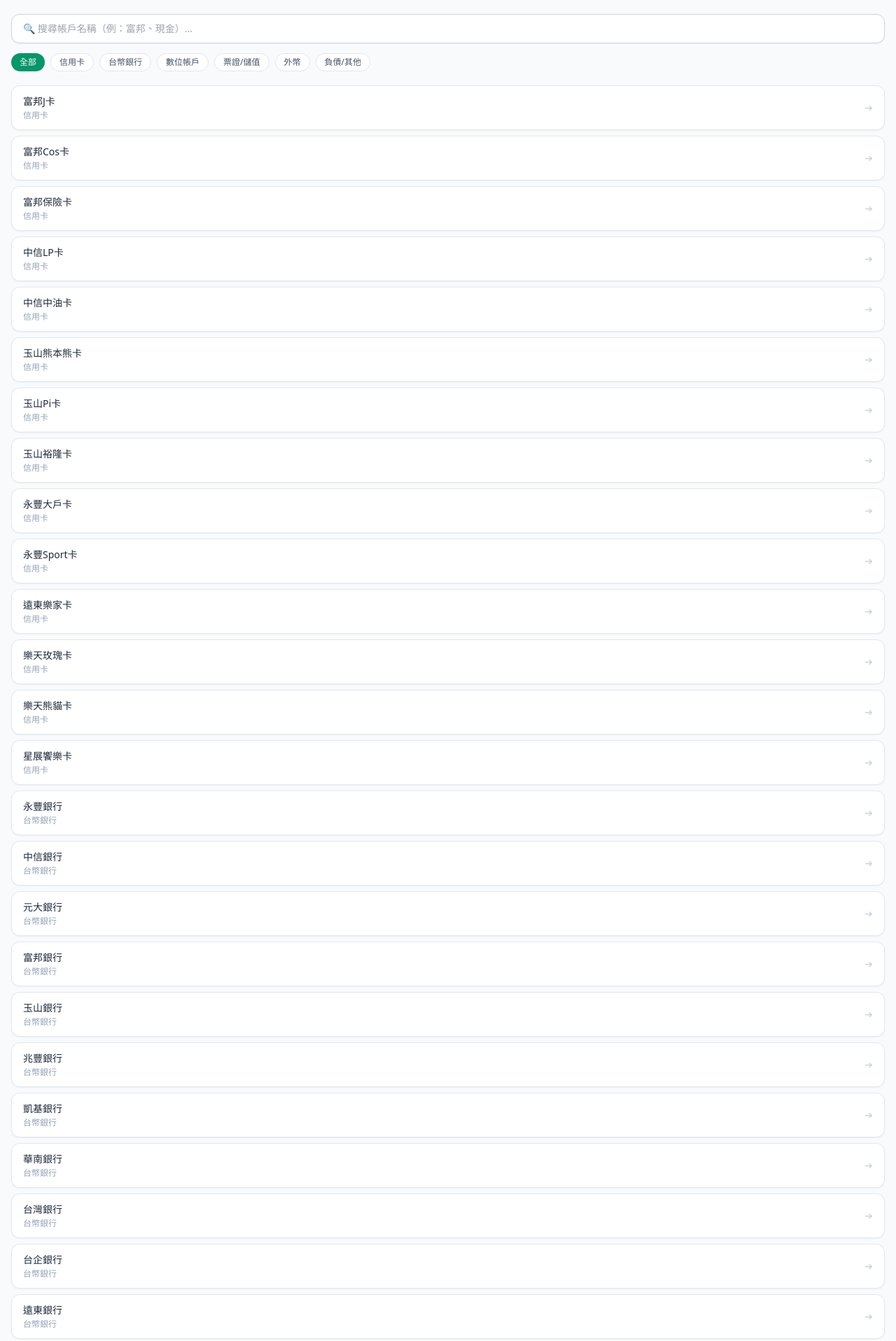
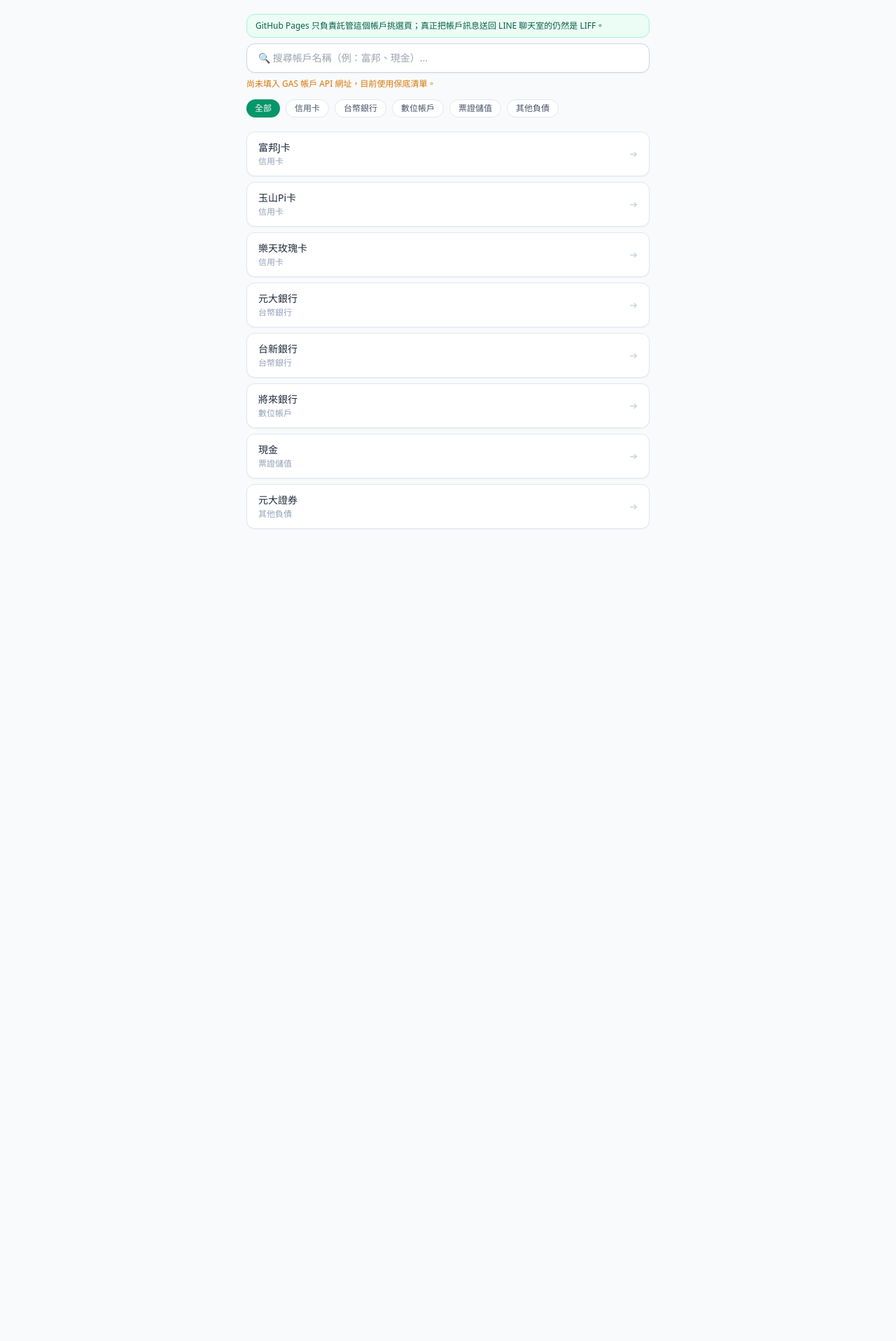
Before and after one commit to frank930218/line-account-picker, a plain HTML site: page index.html in a window 1280 px wide. Shown: the top 1917 px of the page at 70% size. After the commit the page ends 804 px from the top, so only its background shows below. Drawn offline with nearby package versions, Linux system fonts and the light colour scheme.

Commit message:
index_v3.html

```diff
--- a/index.html
+++ b/index.html
@@ -3,8 +3,7 @@
 <head>
   <meta charset="UTF-8">
   <meta name="viewport" content="width=device-width, initial-scale=1.0, maximum-scale=1.0, user-scalable=no">
-  <title>選擇帳戶</title>
-  <!-- 引入 Tailwind CSS 與 LINE 官方 LIFF SDK -->
+  <title>帳戶挑選器（第三版）</title>
   <script src="https://cdn.tailwindcss.com"></script>
   <script charset="utf-8" src="https://static.line-scdn.net/liff/edge/2/sdk.js"></script>
   <style>
@@ -13,179 +12,214 @@
   </style>
 </head>
 <body class="bg-slate-50 text-slate-800 p-4 font-sans select-none pb-12">
+  <div class="max-w-xl mx-auto">
+    <div class="sticky top-0 bg-slate-50 pt-1 pb-3 z-10">
+      <div class="mb-2 rounded-xl bg-emerald-50 border border-emerald-200 px-3 py-2 text-xs text-emerald-800">
+        GitHub Pages 只負責託管這個帳戶挑選頁；真正把帳戶訊息送回 LINE 聊天室的仍然是 LIFF。
+      </div>
 
-  <!-- 頂部搜尋列 -->
-  <div class="sticky top-0 bg-slate-50 pt-1 pb-3 z-10">
       <div class="relative">
         <input type="text" id="searchInput" placeholder="🔍 搜尋帳戶名稱（例：富邦、現金）..."
           class="w-full px-4 py-2.5 rounded-xl border border-slate-300 bg-white focus:outline-none focus:ring-2 focus:ring-emerald-500 shadow-sm text-sm">
         <button id="clearBtn" class="hidden absolute right-3 top-2.5 text-slate-400 hover:text-slate-600 text-sm">✕</button>
       </div>
 
-    <!-- 分類快速過濾標籤 -->
-    <div class="flex gap-2 overflow-x-auto no-scrollbar mt-2.5 py-1" id="categoryChips">
-      <button class="chip active px-3 py-1 rounded-full text-xs font-medium bg-emerald-600 text-white whitespace-nowrap" data-cat="ALL">全部</button>
-      <button class="chip px-3 py-1 rounded-full text-xs font-medium bg-white text-slate-600 border border-slate-200 whitespace-nowrap" data-cat="信用卡">信用卡</button>
-      <button class="chip px-3 py-1 rounded-full text-xs font-medium bg-white text-slate-600 border border-slate-200 whitespace-nowrap" data-cat="台幣銀行">台幣銀行</button>
-      <button class="chip px-3 py-1 rounded-full text-xs font-medium bg-white text-slate-600 border border-slate-200 whitespace-nowrap" data-cat="數位帳戶">數位帳戶</button>
-      <button class="chip px-3 py-1 rounded-full text-xs font-medium bg-white text-slate-600 border border-slate-200 whitespace-nowrap" data-cat="票證儲值">票證/儲值</button>
-      <button class="chip px-3 py-1 rounded-full text-xs font-medium bg-white text-slate-600 border border-slate-200 whitespace-nowrap" data-cat="外幣">外幣</button>
-      <button class="chip px-3 py-1 rounded-full text-xs font-medium bg-white text-slate-600 border border-slate-200 whitespace-nowrap" data-cat="其他負債">負債/其他</button>
-    </div>
+      <div id="statusBar" class="mt-2 text-xs text-slate-500">正在載入帳戶清單...</div>
+
+      <div class="flex gap-2 overflow-x-auto no-scrollbar mt-2.5 py-1" id="categoryChips"></div>
     </div>
 
-  <!-- 帳戶清單列表 -->
     <div id="accountList" class="space-y-2 mt-1"></div>
+  </div>
 
   <script>
-    // 請替換為你的真實 LIFF ID
-    const MY_LIFF_ID = "2012182113-Is0rZCfR";
+    // ===== 你需要自行修改的設定 =====
+    const LIFF_ID = '2012182113-Is0rZCfR';
+    // 部署 GAS Web App 後，把下面換成你的 exec 網址
+    const ACCOUNT_API_BASE = 'https://script.google.com/macros/s/PUT_YOUR_WEB_APP_DEPLOYMENT_ID_HERE/exec';
 
-    // 內建完整 46 個帳戶清單（秒開零延遲）
-    const allAccounts = [
-      { name: "富邦J卡", category: "信用卡" },
-      { name: "富邦Cos卡", category: "信用卡" },
-      { name: "富邦保險卡", category: "信用卡" },
-      { name: "中信LP卡", category: "信用卡" },
-      { name: "中信中油卡", category: "信用卡" },
-      { name: "玉山熊本熊卡", category: "信用卡" },
-      { name: "玉山Pi卡", category: "信用卡" },
-      { name: "玉山裕隆卡", category: "信用卡" },
-      { name: "永豐大戶卡", category: "信用卡" },
-      { name: "永豐Sport卡", category: "信用卡" },
-      { name: "遠東樂家卡", category: "信用卡" },
-      { name: "樂天玫瑰卡", category: "信用卡" },
-      { name: "樂天熊貓卡", category: "信用卡" },
-      { name: "星展饗樂卡", category: "信用卡" },
-      { name: "永豐銀行", category: "台幣銀行" },
-      { name: "中信銀行", category: "台幣銀行" },
-      { name: "元大銀行", category: "台幣銀行" },
-      { name: "富邦銀行", category: "台幣銀行" },
-      { name: "玉山銀行", category: "台幣銀行" },
-      { name: "兆豐銀行", category: "台幣銀行" },
-      { name: "凱基銀行", category: "台幣銀行" },
-      { name: "華南銀行", category: "台幣銀行" },
-      { name: "台灣銀行", category: "台幣銀行" },
-      { name: "台企銀行", category: "台幣銀行" },
-      { name: "遠東銀行", category: "台幣銀行" },
-      { name: "連線銀行", category: "台幣銀行" },
-      { name: "聯邦銀行", category: "台幣銀行" },
-      { name: "台新銀行", category: "台幣銀行" },
-      { name: "華南SnY", category: "數位帳戶" },
-      { name: "連線口袋", category: "數位帳戶" },
-      { name: "台新子帳戶", category: "數位帳戶" },
-      { name: "將來銀行", category: "數位帳戶" },
-      { name: "將來投資", category: "數位帳戶" },
-      { name: "將來創業", category: "數位帳戶" },
-      { name: "將來出國", category: "數位帳戶" },
-      { name: "將來存款", category: "數位帳戶" },
-      { name: "玉山日幣", category: "外幣" },
-      { name: "玉山美金", category: "外幣" },
-      { name: "兆豐美金", category: "外幣" },
-      { name: "PayPal台", category: "外幣" },
-      { name: "PayPal美", category: "外幣" },
-      { name: "台新日幣", category: "外幣" },
-      { name: "台新美金", category: "外幣" },
-      { name: "現金", category: "票證儲值" },
-      { name: "LPM", category: "票證儲值" },
-      { name: "隨行卡", category: "票證儲值" },
-      { name: "摩斯卡", category: "票證儲值" },
-      { name: "點點卡", category: "票證儲值" },
-      { name: "私房錢", category: "票證儲值" },
-      { name: "捷利卡", category: "票證儲值" },
-      { name: "悠遊卡G", category: "票證儲值" },
-      { name: "悠遊卡S", category: "票證儲值" },
-      { name: "Etag", category: "票證儲值" },
-      { name: "貝洱墊款", category: "其他負債" },
-      { name: "車貸", category: "其他負債" },
-      { name: "元大證券", category: "其他負債" }
+    // 若 GAS 端暫時抓不到，會退回這份保底資料。
+    const FALLBACK_ACCOUNTS = [
+      { name: '富邦J卡', category: '信用卡' },
+      { name: '玉山Pi卡', category: '信用卡' },
+      { name: '樂天玫瑰卡', category: '信用卡' },
+      { name: '元大銀行', category: '台幣銀行' },
+      { name: '台新銀行', category: '台幣銀行' },
+      { name: '將來銀行', category: '數位帳戶' },
+      { name: '現金', category: '票證儲值' },
+      { name: '元大證券', category: '其他負債' }
     ];
 
-    let currentCategory = "ALL";
+    let allAccounts = [];
+    let currentCategory = 'ALL';
+    let liffReady = false;
 
-    // 1. 初始化 LIFF
     async function main() {
       try {
-        await liff.init({ liffId: MY_LIFF_ID });
+        await liff.init({ liffId: LIFF_ID });
+        liffReady = true;
       } catch (err) {
-        console.error("LIFF 初始化異常", err);
+        console.error('LIFF 初始化失敗', err);
+        setStatus('LIFF 初始化失敗，仍可檢視帳戶，但無法保證可送回 LINE。', true);
       }
+
+      setupSearchAndChips();
+      loadAccounts();
+    }
+
+    function loadAccounts() {
+      if (!ACCOUNT_API_BASE.includes('PUT_YOUR_WEB_APP_DEPLOYMENT_ID_HERE')) {
+        const callbackName = 'receiveAccountsFromGas';
+        window[callbackName] = function(payload) {
+          if (payload && payload.ok && Array.isArray(payload.items) && payload.items.length) {
+            allAccounts = normalizeAccounts(payload.items);
+            setStatus(`已載入 ${payload.count} 筆帳戶（來自 GAS 動態資料）`);
+          } else {
+            allAccounts = normalizeAccounts(FALLBACK_ACCOUNTS);
+            setStatus('GAS 未回傳有效帳戶資料，已改用保底清單。', true);
+          }
+          renderCategoryChips();
+          filterAndDisplay();
+        };
+
+        const script = document.createElement('script');
+        script.src = `${ACCOUNT_API_BASE}?action=accounts&callback=${callbackName}&_=${Date.now()}`;
+        script.onerror = function() {
+          allAccounts = normalizeAccounts(FALLBACK_ACCOUNTS);
+          setStatus('無法連線至 GAS 帳戶 API，已改用保底清單。', true);
+          renderCategoryChips();
+          filterAndDisplay();
+        };
+        document.body.appendChild(script);
+      } else {
+        allAccounts = normalizeAccounts(FALLBACK_ACCOUNTS);
+        setStatus('尚未填入 GAS 帳戶 API 網址，目前使用保底清單。', true);
+        renderCategoryChips();
         filterAndDisplay();
       }
+    }
 
-    // 2. 渲染帳戶按鈕
+    function normalizeAccounts(items) {
+      const map = new Map();
+      items.forEach(item => {
+        const name = String(item.name || '').trim();
+        const category = String(item.category || '未分類').trim() || '未分類';
+        if (!name) return;
+        if (!map.has(name)) map.set(name, { name, category });
+      });
+      return [...map.values()];
+    }
+
+    function setupSearchAndChips() {
+      document.getElementById('searchInput').addEventListener('input', (e) => {
+        document.getElementById('clearBtn').classList.toggle('hidden', !e.target.value);
+        filterAndDisplay();
+      });
+
+      document.getElementById('clearBtn').addEventListener('click', () => {
+        const input = document.getElementById('searchInput');
+        input.value = '';
+        document.getElementById('clearBtn').classList.add('hidden');
+        filterAndDisplay();
+      });
+    }
+
+    function renderCategoryChips() {
+      const chipsRoot = document.getElementById('categoryChips');
+      chipsRoot.innerHTML = '';
+      const categories = ['ALL', ...new Set(allAccounts.map(x => x.category))];
+
+      categories.forEach(cat => {
+        const button = document.createElement('button');
+        button.className = chipClass(cat === currentCategory);
+        button.textContent = cat === 'ALL' ? '全部' : cat;
+        button.dataset.cat = cat;
+        button.addEventListener('click', () => {
+          currentCategory = cat;
+          renderCategoryChips();
+          filterAndDisplay();
+        });
+        chipsRoot.appendChild(button);
+      });
+    }
+
+    function chipClass(active) {
+      return active
+        ? 'px-3 py-1 rounded-full text-xs font-medium bg-emerald-600 text-white whitespace-nowrap'
+        : 'px-3 py-1 rounded-full text-xs font-medium bg-white text-slate-600 border border-slate-200 whitespace-nowrap';
+    }
+
     function filterAndDisplay() {
-      const query = document.getElementById("searchInput").value.trim().toLowerCase();
-      const listContainer = document.getElementById("accountList");
-      listContainer.innerHTML = "";
+      const keyword = document.getElementById('searchInput').value.trim().toLowerCase();
+      const root = document.getElementById('accountList');
+      root.innerHTML = '';
 
       const filtered = allAccounts.filter(item => {
-        const matchesQuery = item.name.toLowerCase().includes(query) || item.category.toLowerCase().includes(query);
-        const matchesCat = (currentCategory === "ALL") || item.category.includes(currentCategory);
-        return matchesQuery && matchesCat;
+        const hitKeyword = item.name.toLowerCase().includes(keyword) || item.category.toLowerCase().includes(keyword);
+        const hitCategory = currentCategory === 'ALL' || item.category === currentCategory;
+        return hitKeyword && hitCategory;
       });
 
-      if (filtered.length === 0) {
-        listContainer.innerHTML = `<div class="text-center py-8 text-slate-400 text-sm">找不到符合的帳戶</div>`;
+      if (!filtered.length) {
+        root.innerHTML = '<div class="text-center py-8 text-slate-400 text-sm">找不到符合的帳戶</div>';
         return;
       }
 
       filtered.forEach(acc => {
-        const card = document.createElement("button");
-        card.className = "w-full text-left px-4 py-3 bg-white hover:bg-emerald-50 active:bg-emerald-100 border border-slate-200 rounded-xl shadow-sm transition flex justify-between items-center group";
-        card.innerHTML = `
+        const button = document.createElement('button');
+        button.className = 'w-full text-left px-4 py-3 bg-white hover:bg-emerald-50 active:bg-emerald-100 border border-slate-200 rounded-xl shadow-sm transition flex justify-between items-center group';
+        button.innerHTML = `
           <div>
-            <div class="font-medium text-slate-800 group-hover:text-emerald-700 text-sm">${acc.name}</div>
-            <div class="text-xs text-slate-400 mt-0.5">${acc.category}</div>
+            <div class="font-medium text-slate-800 group-hover:text-emerald-700 text-sm">${escapeHtml(acc.name)}</div>
+            <div class="text-xs text-slate-400 mt-0.5">${escapeHtml(acc.category)}</div>
           </div>
           <span class="text-slate-300 group-hover:text-emerald-500 text-sm">➔</span>
         `;
-        card.onclick = () => selectAccount(acc.name);
-        listContainer.appendChild(card);
+        button.onclick = () => selectAccount(acc.name);
+        root.appendChild(button);
       });
     }
 
-    // 3. 點選後直接幫使用者在聊天室發送文字，並秒關視窗！
     async function selectAccount(accountName) {
+      if (!liffReady) {
+        alert('LIFF 尚未初始化完成，暫時不能將帳戶名稱送回 LINE。');
+        return;
+      }
+
       try {
-        if (liff.isLoggedIn()) {
-          // 直接以使用者身分送出訊息至聊天室
-          await liff.sendMessages([{
-            type: "text",
-            text: accountName
-          }]);
+        if (!liff.isLoggedIn()) {
+          liff.login();
+          return;
         }
-      } catch (e) {
-        console.error("發送訊息失敗", e);
-      } finally {
-        // 原生 LIFF 支援無阻礙自動關閉！
+
+        await liff.sendMessages([{ type: 'text', text: accountName }]);
+        setStatus(`已送出帳戶：${accountName}`);
+
+        if (liff.isInClient()) {
           liff.closeWindow();
+        } else {
+          alert('已送出帳戶名稱，但你目前不在 LINE 內建視窗，請手動關閉此頁面。');
+        }
+      } catch (err) {
+        console.error('送出帳戶失敗', err);
+        alert('送出帳戶失敗，請再試一次。\n若持續失敗，請檢查 LIFF ID、Scope、以及是否由 LINE 對話內開啟。');
       }
     }
 
-    // 搜尋與標籤監聽
-    document.getElementById("searchInput").addEventListener("input", (e) => {
-      document.getElementById("clearBtn").classList.toggle("hidden", !e.target.value);
-      filterAndDisplay();
-    });
+    function setStatus(text, isWarn = false) {
+      const el = document.getElementById('statusBar');
+      el.textContent = text;
+      el.className = isWarn ? 'mt-2 text-xs text-amber-600' : 'mt-2 text-xs text-slate-500';
+    }
 
-    document.getElementById("clearBtn").addEventListener("click", () => {
-      const input = document.getElementById("searchInput");
-      input.value = "";
-      document.getElementById("clearBtn").classList.add("hidden");
-      filterAndDisplay();
-    });
-
-    document.querySelectorAll(".chip").forEach(btn => {
-      btn.addEventListener("click", () => {
-        document.querySelectorAll(".chip").forEach(b => {
-          b.className = "chip px-3 py-1 rounded-full text-xs font-medium bg-white text-slate-600 border border-slate-200 whitespace-nowrap";
-        });
-        btn.className = "chip active px-3 py-1 rounded-full text-xs font-medium bg-emerald-600 text-white whitespace-nowrap";
-        currentCategory = btn.getAttribute("data-cat");
-        filterAndDisplay();
-      });
-    });
+    function escapeHtml(str) {
+      return String(str)
+        .replaceAll('&', '&amp;')
+        .replaceAll('<', '&lt;')
+        .replaceAll('>', '&gt;')
+        .replaceAll('"', '&quot;')
+        .replaceAll("'", '&#39;');
+    }
 
     window.onload = main;
   </script>
```
Lines whose indentation alone changed are shown as unchanged.
